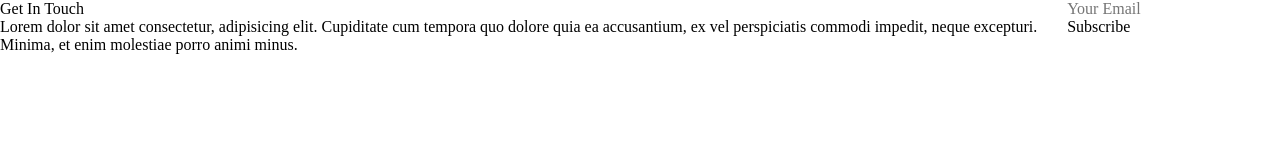
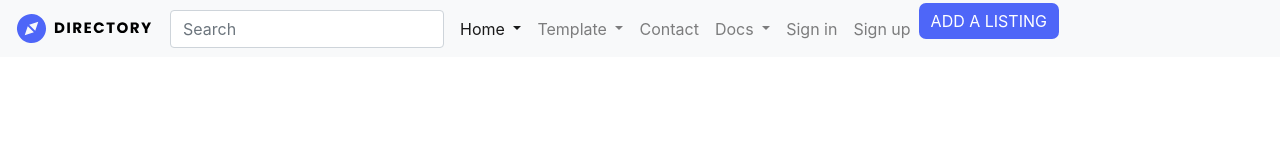
Before and after one commit to olgademzzz/uprise-course, a plain HTML site: page index.html in a window 1280 px wide. Drawn offline with nearby package versions, Linux system fonts and the light colour scheme.

Commit message:
commit for taras

```diff
--- a/index.html
+++ b/index.html
@@ -3,67 +3,128 @@
   <head>
     <meta charset="UTF-8" />
     <meta http-equiv="X-UA-Compatible" content="IE=edge" />
-    <meta name="viewport" content="width=, initial-scale=1.0" />
-    <title>Website</title>
+    <meta name="viewport" content="width=device-width, initial-scale=1.0" />
+    <title>Document</title>
+    <!-- CSS only -->
+
+    <link
+      rel="stylesheet"
+      href="https://cdn.jsdelivr.net/npm/bootstrap@4.1.3/dist/css/bootstrap.min.css"
+      integrity="sha384-MCw98/SFnGE8fJT3GXwEOngsV7Zt27NXFoaoApmYm81iuXoPkFOJwJ8ERdknLPMO"
+      crossorigin="anonymous" />
     <link rel="stylesheet" href="/style.css" />
   </head>
   <body>
-    <!-- <header>
-      <div class="container header__container">
-        <a class="header__logo" href="#">Brandname</a>
-        <nav class="header__menu">
-          <ul class="header__list">
-            <li class="header__items"><a href="#">Home</a></li>
-            <li class="header__items"><a href="#">Product</a></li>
-            <li class="header__items"><a href="#">Pricing</a></li>
+    <header class="header">
+      <nav class="navbar navbar-expand-lg navbar-light bg-light">
+        <a class="navbar-brand" href="#">
+          <img class="logo-img" src="/img/logo.svg" alt="logo"
+        /></a>
+
+        <form class="form-inline my-2 my-lg-0">
+          <input
+            class="form-control mr-sm-2"
+            type="search"
+            placeholder="Search"
+            aria-label="Search" />
+        </form>
+        <button
+          class="navbar-toggler"
+          type="button"
+          data-bs-toggle="collapse"
+          data-bs-target="#navbarSupportedContent"
+          aria-controls="navbarSupportedContent"
+          aria-expanded="false"
+          aria-label="Toggle navigation">
+          <span class="navbar-toggler-icon"></span>
+        </button>
+
+        <div class="collapse navbar-collapse" id="navbarSupportedContent">
+          <ul class="navbar-nav mr-auto">
+            <li class="nav-item dropdown active">
+              <a
+                class="nav-link dropdown-toggle"
+                href="#"
+                id="navbarDropdown"
+                role="button"
+                data-toggle="dropdown"
+                aria-haspopup="true"
+                aria-expanded="false">
+                Home
+              </a>
+
+              <div class="dropdown-menu" aria-labelledby="navbarDropdown">
+                <a class="dropdown-item" href="#">Action</a>
+                <a class="dropdown-item" href="#">Another action</a>
+                <div class="dropdown-divider"></div>
+                <a class="dropdown-item" href="#">Something else here</a>
+              </div>
+            </li>
+
+            <li class="nav-item dropdown">
+              <a
+                class="nav-link dropdown-toggle"
+                href="#"
+                id="navbarDropdown"
+                role="button"
+                data-toggle="dropdown"
+                aria-haspopup="true"
+                aria-expanded="false">
+                Template
+              </a>
+              <div class="dropdown-menu" aria-labelledby="navbarDropdown">
+                <a class="dropdown-item" href="#">Action</a>
+                <a class="dropdown-item" href="#">Another action</a>
+                <div class="dropdown-divider"></div>
+                <a class="dropdown-item" href="#">Something else here</a>
+              </div>
+            </li>
+
+            <li class="nav-item">
+              <a class="nav-link" href="#">Contact</a>
+            </li>
+            <li class="nav-item dropdown">
+              <a
+                class="nav-link dropdown-toggle"
+                href="#"
+                id="navbarDropdown"
+                role="button"
+                data-toggle="dropdown"
+                aria-haspopup="true"
+                aria-expanded="false">
+                Docs
+              </a>
+              <div class="dropdown-menu" aria-labelledby="navbarDropdown">
+                <a class="dropdown-item" href="#">Action</a>
+                <a class="dropdown-item" href="#">Another action</a>
+                <div class="dropdown-divider"></div>
+                <a class="dropdown-item" href="#">Something else here</a>
+              </div>
+            </li>
+            <li class="nav-item">
+              <a class="nav-link" href="#">Sign in</a>
+            </li>
+            <li class="nav-item">
+              <a class="nav-link" href="#">Sign up</a>
+            </li>
+            <li class="header__button-blue">
+              <a href="#">ADD A LISTING</a>
+            </li>
           </ul>
-        </nav>
-        <div class="header__register">
-          <div class="header__login"><a href="#">login</a></div>
-          <div class="header__sign"><a href="#">Become a customer</a></div>
         </div>
-      </div>
-    </header> -->
-
-    <main>
-      <!-- <section class="hero">
-        <div class="container hero__container">
-          <div class="hero__text">
-            <h1 class="hero__header">Financial Assistance with True Purpose</h1>
-            <p class="hero__paragraph">
-              We know how large objects will act, but things on a small scale
-            </p>
-            <a href="#" class="hero__button_blue">Get the Quote</a>
-            <a href="#" class="hero__button">Learn More</a>
-          </div>
-          <img class="hero__picture" src="#" alt="picture" />
-        </div>
-      </section> -->
-
-      <section class="contact">
-        <div class="container contact__container">
-          <div class="contact__text">
-            <h2 class="contact__header">Get In Touch</h2>
-            <p class="contact__paragph">
-              Lorem dolor sit amet consectetur, adipisicing elit. Cupiditate cum
-              tempora quo dolore quia ea accusantium, ex vel perspiciatis
-              commodi impedit, neque excepturi. Minima, et enim molestiae porro
-              animi minus.
-            </p>
-          </div>
-          <div class="contact__form">
-            <form action="#">
-              <input
-                class="contact__imput"
-                type="mail"
-                placeholder="Your Email" />
-              <button class="contact__button" type="submit">Subscribe</button>
-            </form>
-          </div>
-        </div>
-      </section>
-    </main>
-
-    <footer></footer>
+      </nav>
+    </header>
   </body>
+  <script
+    src="https://code.jquery.com/jquery-3.3.1.slim.min.js"
+    integrity="sha384-q8i/X+965DzO0rT7abK41JStQIAqVgRVzpbzo5smXKp4YfRvH+8abtTE1Pi6jizo"
+    crossorigin="anonymous"></script>
+  <script
+    src="https://cdn.jsdelivr.net/npm/popper.js@1.14.3/dist/umd/popper.min.js"
+    integrity="sha384-ZMP7rVo3mIykV+2+9J3UJ46jBk0WLaUAdn689aCwoqbBJiSnjAK/l8WvCWPIPm49"
+    crossorigin="anonymous"></script>
+  <script
+    src="https://cdn.jsdelivr.net/npm/bootstrap@4.1.3/dist/js/bootstrap.min.js"
+    integrity="sha384-ChfqqxuZUCnJSK3+MXmPNIyE6ZbWh2IMqE241rYiqJxyMiZ6OW/JmZQ5stwEULTy"
+    crossorigin="anonymous"></script>
 </html>
--- a/style.scss
+++ b/style.scss
@@ -1,75 +1,21 @@
 @import url(/reset.css);
+.header {
+  .navbar {
+    display: flex !important;
+    justify-content: space-between !important;
+  }
 
-.container {
-}
-
-.header {
-  &__container {
+  .logo-wrapper {
     display: flex;
   }
 
-  &__logo {
+  &__button-blue {
+    color: white;
   }
-
-  &__menu {
-  }
-
-  &__list {
-  }
-
-  &__items {
-  }
-
-  &__register {
-  }
-
-  &__login {
-  }
-
-  &__sign {
+  &__button-blue a {
+    background-color: #4e66f8;
+    padding: 8px 12px;
+    color: white;
+    border-radius: 7px;
   }
 }
-.hero {
-  &__container {
-  }
-
-  &__text {
-  }
-
-  &__header {
-  }
-
-  &__paragraph {
-  }
-
-  &__button {
-    &_blue {
-    }
-  }
-}
-
-.contact {
-  &__container {
-    display: flex;
-  }
-
-  &__text {
-  }
-
-  &__header {
-  }
-
-  &__paragph {
-  }
-
-  &__form {
-    display: flex;
-    flex-wrap: nowrap;
-  }
-
-  &__imput {
-  }
-
-  &__button {
-  }
-}
```
Also changed, not shown: img/image trees.jpeg (added), img/logo.svg (added), style.css, 1 other file.
